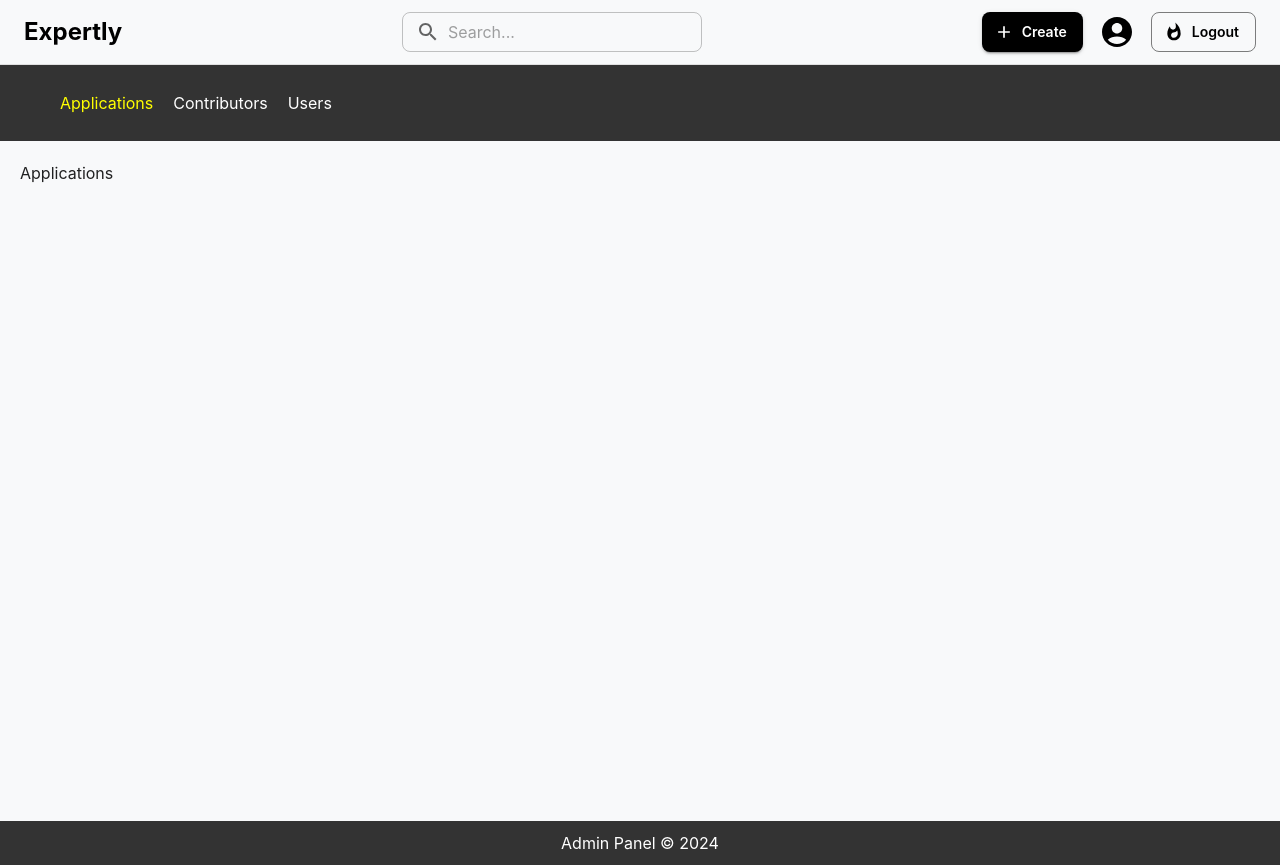
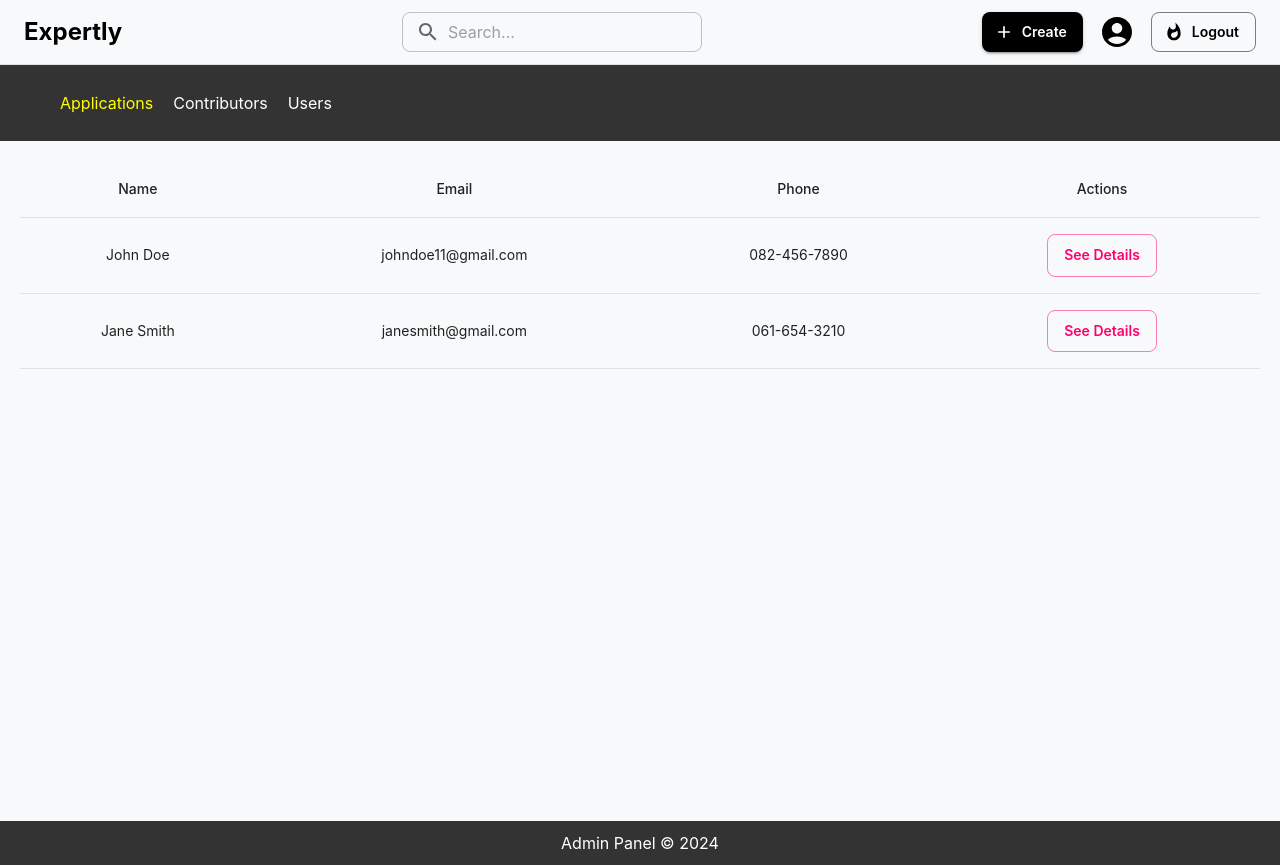
Before and after one commit to MyoMyatMin/expertly, a Next.js app: page /admin/applications in a window 1280 px wide. Built offline with nearby package versions, Linux system fonts and the light colour scheme; what @mui/material-nextjs would draw is missing.

Commit message:
Added for admin applications page

```diff
--- a/app/admin/applications/page.tsx
+++ b/app/admin/applications/page.tsx
@@ -1,9 +1,83 @@
+"use client";
 import React from "react";
+import {
+  Table,
+  TableBody,
+  TableCell,
+  TableContainer,
+  TableHead,
+  TableRow,
+  Button,
+} from "@mui/material";
+import { useRouter } from "next/navigation";
 
-type Props = {};
+type Contributor = {
+  id: number;
+  name: string;
+  email: string;
+  phone: string;
+  citizenCard: string;
+  expertise: string;
+};
 
-const Applications = (props: Props) => {
-  return <div>Applications</div>;
+const Applications: React.FC = () => {
+  const router = useRouter();
+
+  const contributors: Contributor[] = [
+    {
+      id: 1,
+      name: "John Doe",
+      email: "johndoe11@gmail.com",
+      phone: "082-456-7890",
+      citizenCard: "https://example.com/citizen-john.jpg",
+      expertise: "https://github.com/johndoe",
+    },
+    {
+      id: 2,
+      name: "Jane Smith",
+      email: "janesmith@gmail.com",
+      phone: "061-654-3210",
+      citizenCard: "https://example.com/citizen-jane.jpg",
+      expertise: "https://github.com/janesmith",
+    },
+  ];
+
+  return (
+    <div>
+      <TableContainer>
+        <Table>
+          <TableHead>
+            <TableRow>
+              <TableCell align="center">Name</TableCell>
+              <TableCell align="center">Email</TableCell>
+              <TableCell align="center">Phone</TableCell>
+              <TableCell align="center">Actions</TableCell>
+            </TableRow>
+          </TableHead>
+          <TableBody>
+            {contributors.map((contributor) => (
+              <TableRow key={contributor.id}>
+                <TableCell align="center">{contributor.name}</TableCell>
+                <TableCell align="center">{contributor.email}</TableCell>
+                <TableCell align="center">{contributor.phone}</TableCell>
+                <TableCell align="center">
+                  <Button
+                    variant="outlined"
+                    color="secondary"
+                    onClick={() =>
+                      router.push(`/admin/applications/${contributor.id}`)
+                    }
+                  >
+                    See Details
+                  </Button>
+                </TableCell>
+              </TableRow>
+            ))}
+          </TableBody>
+        </Table>
+      </TableContainer>
+    </div>
+  );
 };
 
 export default Applications;
```
